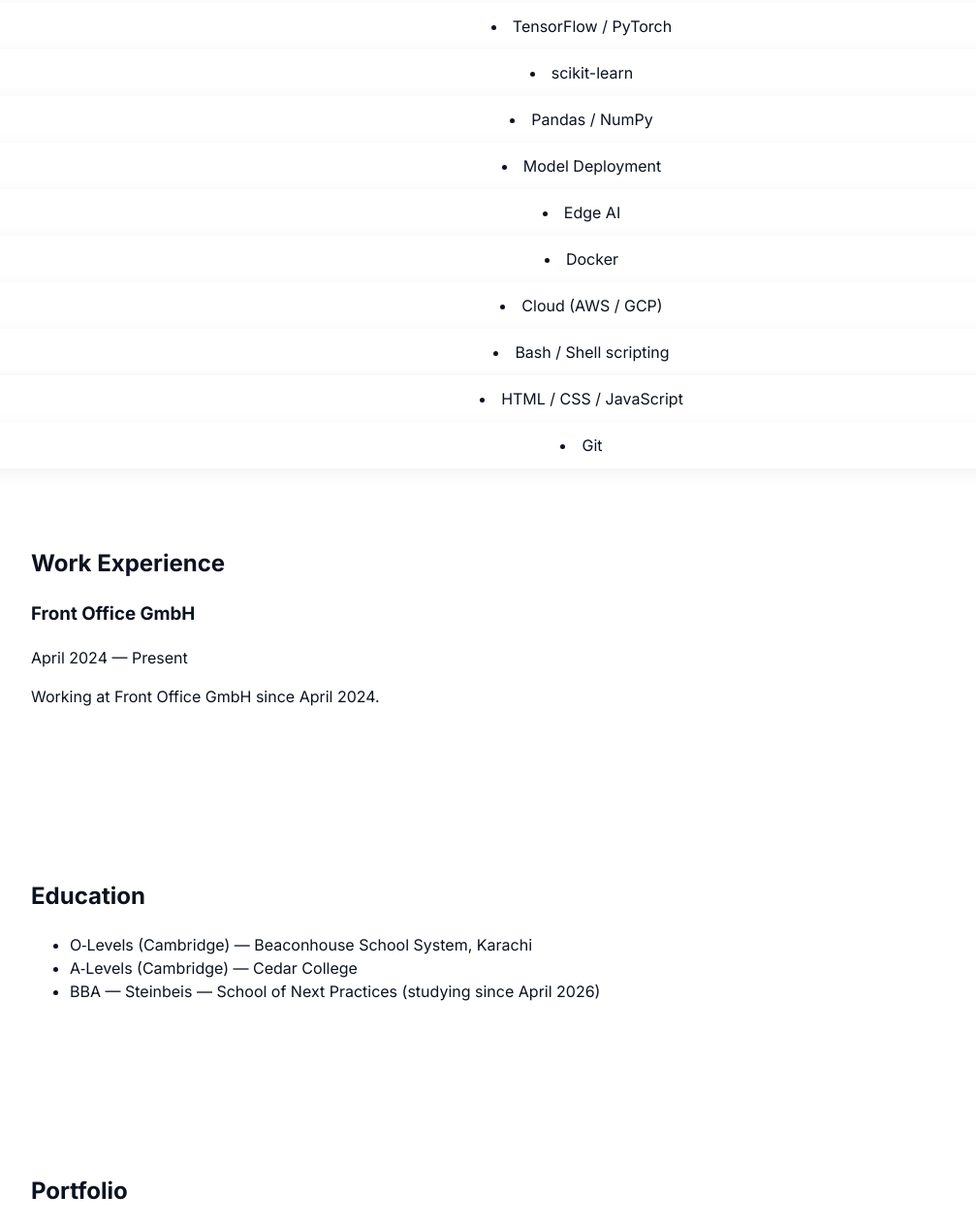
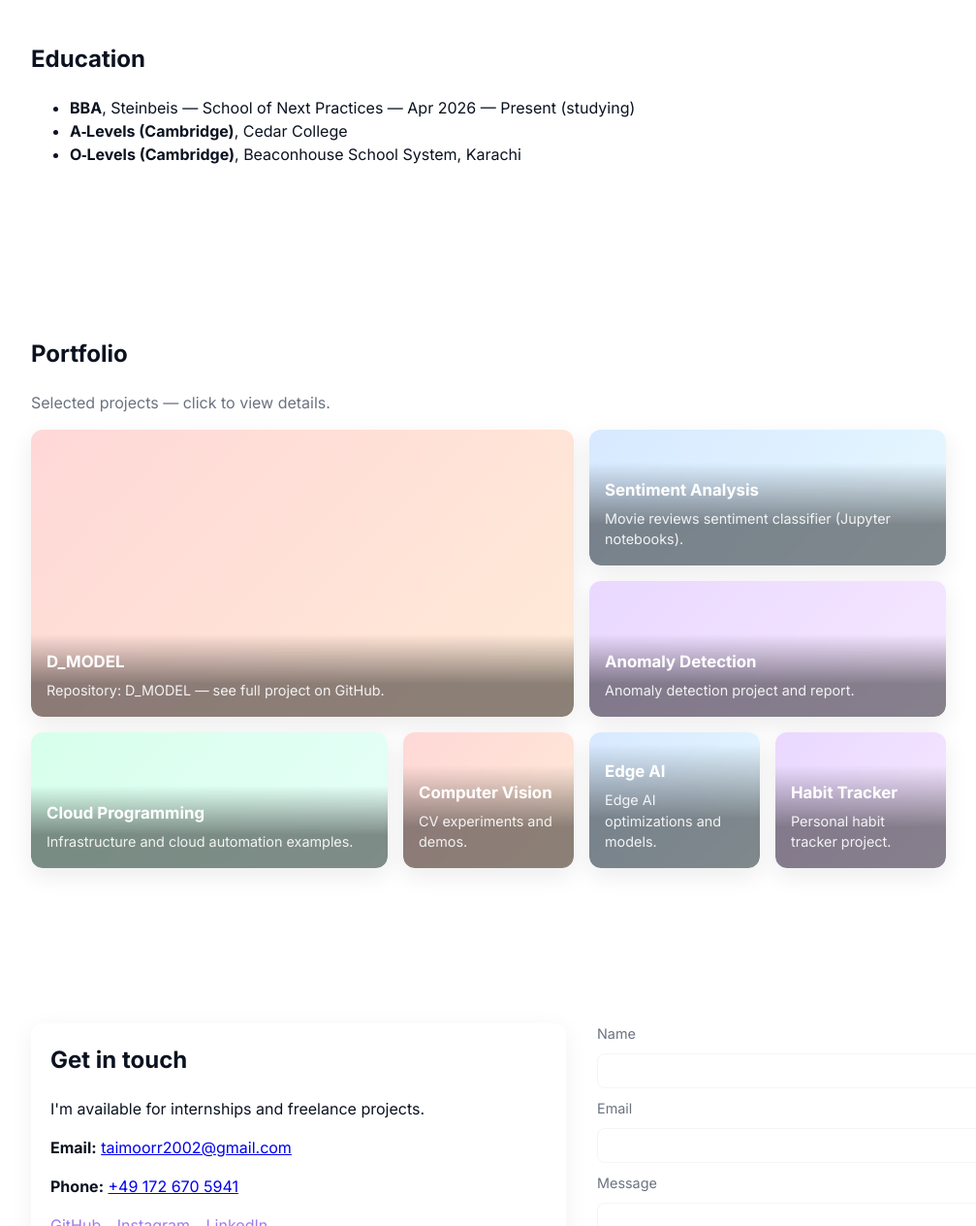
Before and after one commit to taimoorali110/mywebsite, a plain HTML site: page index.html in a window 1280 px wide. Shown: the part 2290-3554 px from the top of the page at 97% size, without its empty margins (40-1047 px from the left). Drawn offline with Linux system fonts and the light colour scheme.

Commit message:
Consolidate skills: move detailed topics into #skills and remove duplicate Work/Education

```diff
--- a/index.html
+++ b/index.html
@@ -82,6 +82,25 @@
                         <li><strong>Hospitality Systems:</strong> Opera, Opera Cloud, Optima, SAP, MEWS, FOLS</li>
                         <li><strong>Tools:</strong> Git, GitHub, VS Code, JIRA, Google Analytics</li>
                     </ul>
+                    <div class="skills-topics">
+                        <ul class="skill-list-inline">
+                            <li class="skill">Deep Learning</li>
+                            <li class="skill">Natural Language Processing (NLP)</li>
+                            <li class="skill">Sentiment Analysis</li>
+                            <li class="skill">Computer Vision</li>
+                            <li class="skill">OpenCV</li>
+                            <li class="skill">TensorFlow / PyTorch</li>
+                            <li class="skill">scikit-learn</li>
+                            <li class="skill">Pandas / NumPy</li>
+                            <li class="skill">Model Deployment</li>
+                            <li class="skill">Edge AI</li>
+                            <li class="skill">Docker</li>
+                            <li class="skill">Cloud (AWS / GCP)</li>
+                            <li class="skill">Bash / Shell scripting</li>
+                            <li class="skill">HTML / CSS / JavaScript</li>
+                            <li class="skill">Git</li>
+                        </ul>
+                    </div>
                 </div>
             </div>
         </section>
@@ -104,46 +123,6 @@
                     <li><strong>BBA</strong>, Steinbeis — School of Next Practices — Apr 2026 — Present (studying)</li>
                     <li><strong>A‑Levels (Cambridge)</strong>, Cedar College</li>
                     <li><strong>O‑Levels (Cambridge)</strong>, Beaconhouse School System, Karachi</li>
-                </ul>
-            </div>
-        </section>
-                    <li class="skill">Deep Learning</li>
-                    <li class="skill">Natural Language Processing (NLP)</li>
-                    <li class="skill">Sentiment Analysis</li>
-                    <li class="skill">Computer Vision</li>
-                    <li class="skill">OpenCV</li>
-                    <li class="skill">TensorFlow / PyTorch</li>
-                    <li class="skill">scikit-learn</li>
-                    <li class="skill">Pandas / NumPy</li>
-                    <li class="skill">Model Deployment</li>
-                    <li class="skill">Edge AI</li>
-                    <li class="skill">Docker</li>
-                    <li class="skill">Cloud (AWS / GCP)</li>
-                    <li class="skill">Bash / Shell scripting</li>
-                    <li class="skill">HTML / CSS / JavaScript</li>
-                    <li class="skill">Git</li>
-                </ul>
-            </div>
-        </section>
-
-        <section id="work" class="section">
-            <div class="container">
-                <h2>Work Experience</h2>
-                <div class="work-entry">
-                    <h3>Front Office GmbH</h3>
-                    <p>April 2024 — Present</p>
-                    <p>Working at Front Office GmbH since April 2024.</p>
-                </div>
-            </div>
-        </section>
-
-        <section id="education" class="section">
-            <div class="container">
-                <h2>Education</h2>
-                <ul class="education-list">
-                    <li>O‑Levels (Cambridge) — Beaconhouse School System, Karachi</li>
-                    <li>A‑Levels (Cambridge) — Cedar College</li>
-                    <li>BBA — Steinbeis — School of Next Practices (studying since April 2026)</li>
                 </ul>
             </div>
         </section>
```
